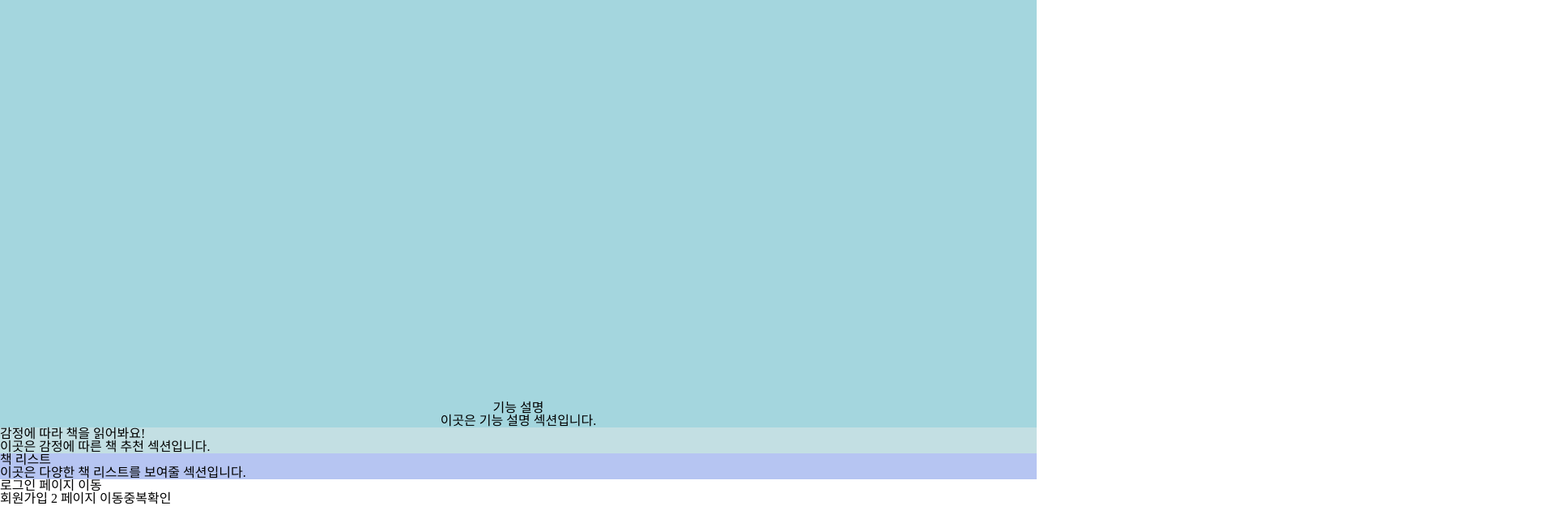
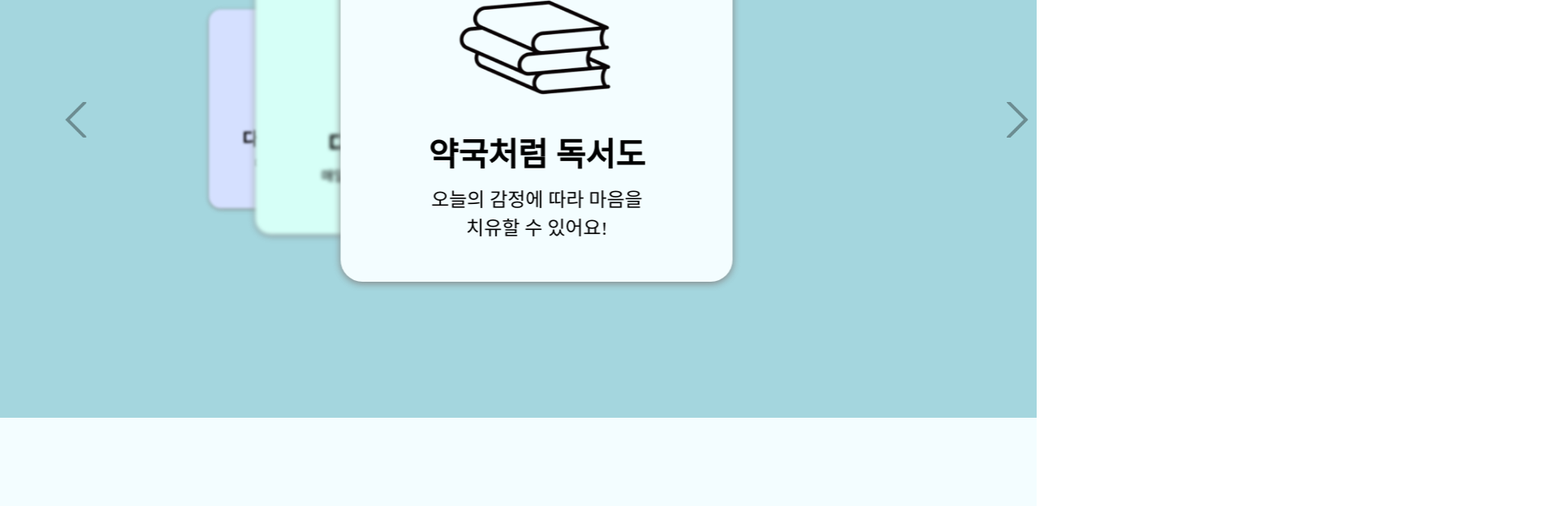
Before and after one commit to kw-bookmedicine/frontend, a React (Create React App) app: page / in a window 1280 px wide. Shown: the part 1240-1865 px from the top of the page at 81% size, 1920 px wide, since content can reach past the window. Built offline with nearby package versions, Linux system fonts and the light colour scheme.

Commit message:
:sparkles: Feat: 로그인 전 홈 페이지에 기능 설명 섹션 슬라이드 기능 추가

```diff
--- a/src/pages/Home.jsx
+++ b/src/pages/Home.jsx
@@ -7,7 +7,52 @@ import Btn from '../components/Button';
 // STYLES
 import '../styles/HomeStyles.css';
 
-import banner from '../assets/banner.png';
+// Import Swiper React components
+import { Swiper, SwiperSlide } from 'swiper/react';
+import {
+	Navigation,
+	Pagination,
+	Scrollbar,
+	A11y,
+	EffectCoverflow,
+	Autoplay,
+} from 'swiper/modules';
+
+// Import Swiper styles
+// import 'swiper/css';
+import 'swiper/css/navigation';
+import 'swiper/css/pagination';
+import 'swiper/css/scrollbar';
+import 'swiper/css/bundle';
+
+// Assets
+import happy from '../assets/icon-color-happy.png';
+import smile from '../assets/icon-color-smile.png';
+import angry from '../assets/icon-color-angry.png';
+import lonely from '../assets/icon-color-lonely.png';
+import stress from '../assets/icon-color-stress.png';
+import sad from '../assets/icon-color-sad.png';
+
+const featSlider = [
+	{
+		title: '약국처럼 독서도',
+		description: '오늘의 감정에 따라 마음을\n치유할 수 있어요!',
+		color: '#F3FDFF',
+		icon: '/icon/book.png',
+	},
+	{
+		title: '다른 사람은 어떨까?',
+		description: '다른 사용자들의 이용후기를\n열람할 수 있어요!',
+		color: '#D5E0FF',
+		icon: '/icon/other.png',
+	},
+	{
+		title: '다양한 도서들',
+		description: '매일매일 다양한 도서들을\n즐겨보아요!',
+		color: '#D6FFF7',
+		icon: '/icon/manyBook.png',
+	},
+];
 
 const Home = () => {
 	return (
@@ -42,27 +87,153 @@ const Home = () => {
 							<div className="feature-title">
 								책국의 기능에는 어떤 것이 있을까?
 							</div>
-							<div className="feature-slide"></div>
+							<div className="feature-slide">
+								<Swiper
+									className="feature-swiper"
+									modules={[Navigation, EffectCoverflow, Autoplay]}
+									navigation={{
+										prevEl: '.swiper-button-prev',
+										nextEl: '.swiper-button-next',
+									}}
+									effect={'coverflow'}
+									// grabCursor={true}
+									centeredSlides={true}
+									coverflowEffect={{
+										rotate: 0,
+										depth: 100,
+										stretch: 70,
+										modifier: 5,
+										slideShadows: false,
+									}}
+									loop={true}
+									slidesPerView={2}
+								>
+									{featSlider.map((data) => (
+										<SwiperSlide className="feature-swiper-slider">
+											<div
+												style={{ backgroundColor: `${data.color}` }}
+												className="feature-card"
+											>
+												<img
+													src={data.icon}
+													alt="featIcon"
+													className="feature-icon"
+												/>
+												<h2 className="feature-card-title">{data.title}</h2>
+												<p className="feature-card-description">
+													{data.description}
+												</p>
+											</div>
+										</SwiperSlide>
+									))}
+									<div className="swiper-button-next"></div>
+									<div className="swiper-button-prev"></div>
+								</Swiper>
+							</div>
 						</div>
-						<h1>기능 설명</h1>
-						<p>이곳은 기능 설명 섹션입니다.</p>
 					</section>
 
 					<section className="home_emotion">
-						<h1>감정에 따라 책을 읽어봐요!</h1>
-						<p>이곳은 감정에 따른 책 추천 섹션입니다.</p>
+						<div className="emotion-wrapper">
+							<div className="emotion-up">
+								<div className="emotion-title">
+									감정에 따라
+									<br />
+									책을 읽어봐요!
+								</div>
+								<div className="emotion-slide">
+									<Swiper
+										// install Swiper modules
+										modules={[Navigation, Pagination, Scrollbar, A11y]}
+										spaceBetween={50}
+										slidesPerView={3}
+										navigation
+										pagination={{ clickable: true }}
+										scrollbar={{ draggable: true }}
+										onSwiper={(swiper) => console.log(swiper)}
+										onSlideChange={() => console.log('slide change')}
+									>
+										<SwiperSlide>
+											<img src={smile} alt="smile" id="clickImg" />
+										</SwiperSlide>
+										<SwiperSlide>
+											<img src={angry} alt="smile" id="clickImg" />
+										</SwiperSlide>
+										<SwiperSlide>
+											<img src={sad} alt="smile" className="noneClickImg" />
+										</SwiperSlide>
+										<SwiperSlide>
+											<img src={stress} alt="smile" className="noneClickImg" />
+										</SwiperSlide>
+									</Swiper>
+								</div>
+								<div className="emotion-text">기쁠 때 추천하는 책이예요!</div>
+							</div>
+							<div className="emotion-down">
+								<div className="emotionBook-slide">
+									<div className="slide-1">
+										<Swiper
+											// install Swiper modules
+											modules={[Navigation, Pagination, Scrollbar, A11y]}
+											spaceBetween={50}
+											slidesPerView={3}
+											navigation
+											pagination={{ clickable: true }}
+											scrollbar={{ draggable: true }}
+											onSwiper={(swiper) => console.log(swiper)}
+											onSlideChange={() => console.log('slide change')}
+										>
+											<SwiperSlide>Slide 1</SwiperSlide>
+											<SwiperSlide>Slide 2</SwiperSlide>
+											<SwiperSlide>Slide 3</SwiperSlide>
+											<SwiperSlide>Slide 4</SwiperSlide>
+										</Swiper>
+									</div>
+									<div className="slide-2">
+										<Swiper
+											// install Swiper modules
+											modules={[Navigation, Pagination, Scrollbar, A11y]}
+											spaceBetween={50}
+											slidesPerView={3}
+											navigation
+											pagination={{ clickable: true }}
+											scrollbar={{ draggable: true }}
+											onSwiper={(swiper) => console.log(swiper)}
+											onSlideChange={() => console.log('slide change')}
+										>
+											<SwiperSlide>Slide 1</SwiperSlide>
+											<SwiperSlide>Slide 2</SwiperSlide>
+											<SwiperSlide>Slide 3</SwiperSlide>
+											<SwiperSlide>Slide 4</SwiperSlide>
+										</Swiper>
+									</div>
+									<div className="slide-3">
+										<Swiper
+											// install Swiper modules
+											modules={[Navigation, Pagination, Scrollbar, A11y]}
+											spaceBetween={50}
+											slidesPerView={3}
+											navigation
+											pagination={{ clickable: true }}
+											scrollbar={{ draggable: true }}
+											onSwiper={(swiper) => console.log(swiper)}
+											onSlideChange={() => console.log('slide change')}
+										>
+											<SwiperSlide>Slide 1</SwiperSlide>
+											<SwiperSlide>Slide 2</SwiperSlide>
+											<SwiperSlide>Slide 3</SwiperSlide>
+											<SwiperSlide>Slide 4</SwiperSlide>
+										</Swiper>
+									</div>
+								</div>
+							</div>
+							<h1>
+								<Link to={'/login'}>로그인 페이지 이동</Link>
+							</h1>
+							<Link to={'/join'}>회원가입 2 페이지 이동</Link>
+							<Link to={'/test'}>중복확인</Link>
+						</div>
 					</section>
-
-					<section className="home_list">
-						<h1>책 리스트</h1>
-						<p>이곳은 다양한 책 리스트를 보여줄 섹션입니다.</p>
-					</section>
-
-					<h1>
-						<Link to={'/login'}>로그인 페이지 이동</Link>
-					</h1>
-					<Link to={'/join'}>회원가입 2 페이지 이동</Link>
-					<Link to={'/test'}>중복확인</Link>
 				</div>
 			</div>
 		</>
--- a/src/styles/HomeStyles.css
+++ b/src/styles/HomeStyles.css
@@ -1,10 +1,11 @@
 .home {
 	display: flex;
 	flex-direction: column;
+	box-sizing: border-box;
+	white-space: pre-line;
 }
 
 .home_header {
-	box-sizing: border-box;
 	padding-top: 10px;
 	margin: 0;
 	height: 5vh;
@@ -67,9 +68,13 @@
 }
 
 .feature-wrapper {
+	display: flex;
+	flex-direction: column;
+	align-items: center;
 	width: 1440px;
 	height: 848px;
 	padding-top: 100px;
+	margin-top: 20px;
 }
 
 .feature-title {
@@ -80,11 +85,183 @@
 	font-style: normal;
 	font-weight: 700;
 	line-height: normal;
-}
-.home_emotion {
-	background-color: #c3dfe3;
+	margin-bottom: 10px;
 }
 
-.home_list {
-	background-color: #b6c5f2;
+/* .swiper {
+	width: 80%;
+	height: 100%;
+} */
+
+.swiper-wrapper {
+	box-sizing: border-box;
+	margin-left: 4%;
 }
+
+.swiper-slide {
+	filter: blur(3px);
+	width: 80%;
+	height: 100%;
+	text-align: center;
+	/* background: #fff; */
+
+	/* Center slide text vertically */
+	display: flex;
+	justify-content: center;
+	align-items: center;
+}
+
+.swiper-slide-active {
+	filter: blur(0);
+}
+
+.swiper-button-next {
+	background: url(/public/icon/home-right-arrow.png) no-repeat;
+	background-size: 100% auto;
+	background-position: center;
+}
+
+.swiper-button-prev {
+	background: url(/public/icon/home-left-arrow.png) no-repeat;
+	background-size: 100% auto;
+	background-position: center;
+}
+
+.swiper-button-next::after,
+.swiper-button-prev::after {
+	display: none;
+}
+
+/*
+.swiper-slide img {
+	display: block;
+	width: 50%;
+	height: 50%;
+	object-fit: cover;
+} */
+
+.feature-slide {
+	width: 100%;
+	height: 80%;
+	margin-top: 50px;
+	padding-left: 150px;
+	padding-right: 80px;
+	align-items: center;
+}
+
+.feature-swiper {
+	width: 100%;
+	height: 500px;
+	padding-top: 3.125rem;
+}
+
+.feature-swiper-slider {
+	width: 300px;
+	height: 500px;
+}
+
+.feature-icon {
+	width: 200px;
+	height: 200px;
+	align-items: center;
+}
+
+.feature-card {
+	width: 80%;
+	height: 90%;
+	display: flex;
+	flex-direction: column;
+	align-items: center;
+	justify-content: center;
+	border-radius: 27px;
+	box-shadow: 0 2px 10px 0 #848484;
+	padding: 20px;
+}
+
+.feature-card-title {
+	margin-top: 10px;
+	color: #000;
+	text-align: center;
+	font-family: Pretendard;
+	font-size: 40px;
+	font-style: normal;
+	font-weight: 600;
+	line-height: normal;
+}
+
+.feature-card-description {
+	margin-top: 10px;
+	color: #000;
+	text-align: center;
+	font-family: Pretendard;
+	font-size: 24px;
+	font-style: normal;
+	font-weight: 400;
+	line-height: normal;
+}
+
+.home_emotion {
+	background-color: #f3fdff;
+	width: auto;
+	height: 1700px;
+}
+
+.emotion-wrapper {
+	display: flex;
+	flex-direction: column;
+	align-items: center;
+	padding-top: 150px;
+}
+
+.emotion-title {
+	color: #000;
+	text-align: center;
+	font-family: Pretendard;
+	font-size: 48px;
+	font-style: normal;
+	font-weight: 700;
+	line-height: normal;
+}
+
+.emotion-text {
+	margin-top: 250px;
+	color: #000;
+	text-align: center;
+	font-family: Pretendard;
+	font-size: 40px;
+	font-style: normal;
+	font-weight: 700;
+	line-height: normal;
+}
+
+#clickImg {
+	width: 222.955px;
+	height: 222.952px;
+	flex-shrink: 0;
+}
+
+.emotion-slide .noneClickImg {
+	width: 124.783px;
+	height: 124.766px;
+	flex-shrink: 0;
+}
+
+.emotionBook-slide {
+	display: flex;
+	flex-direction: column;
+	align-items: center;
+}
+
+.slide-1 {
+	width: 100%;
+	height: 300px;
+}
+
+.slide-2 {
+	width: 100%;
+	height: 300px;
+}
+.slide-3 {
+	width: 100%;
+	height: 300px;
+}
```
